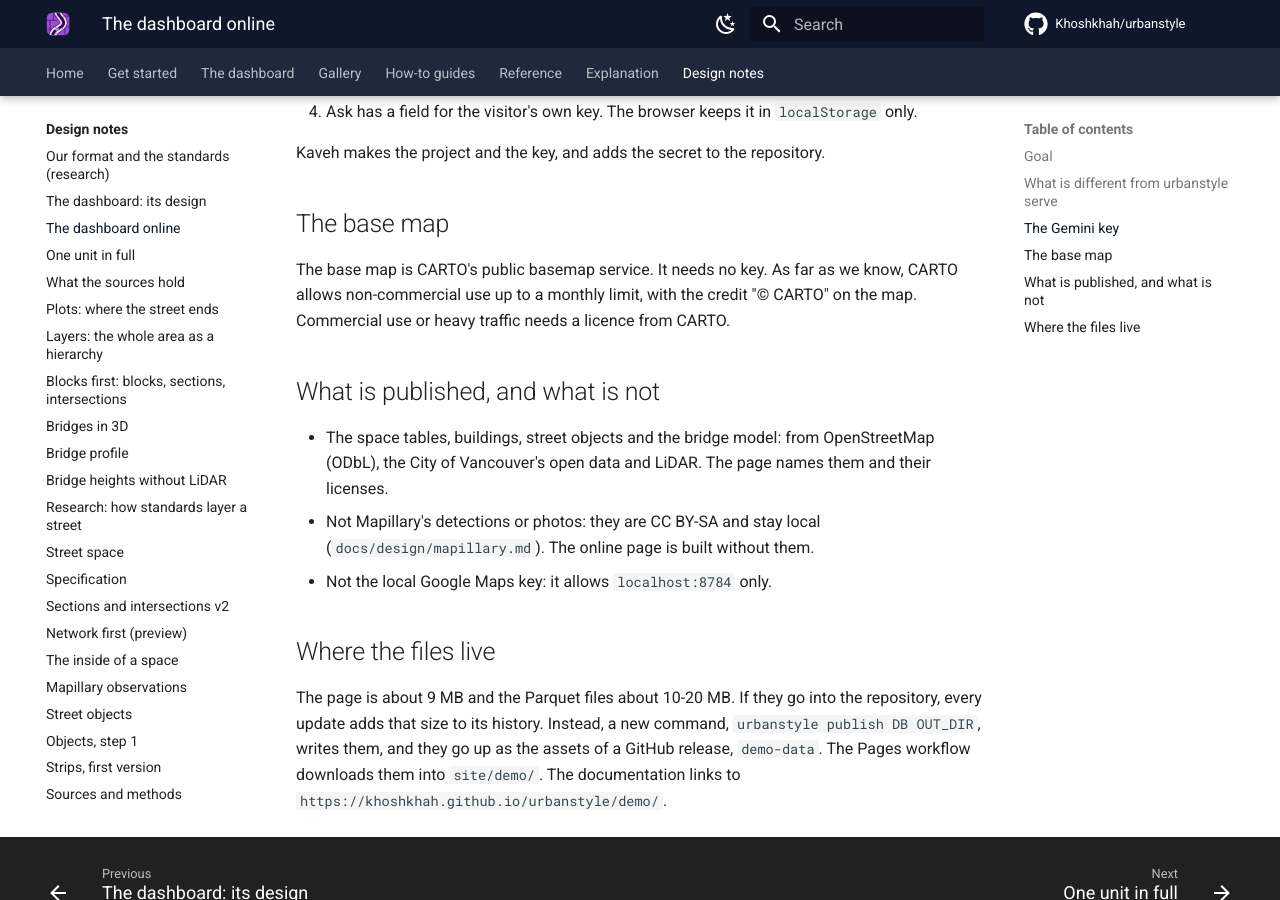
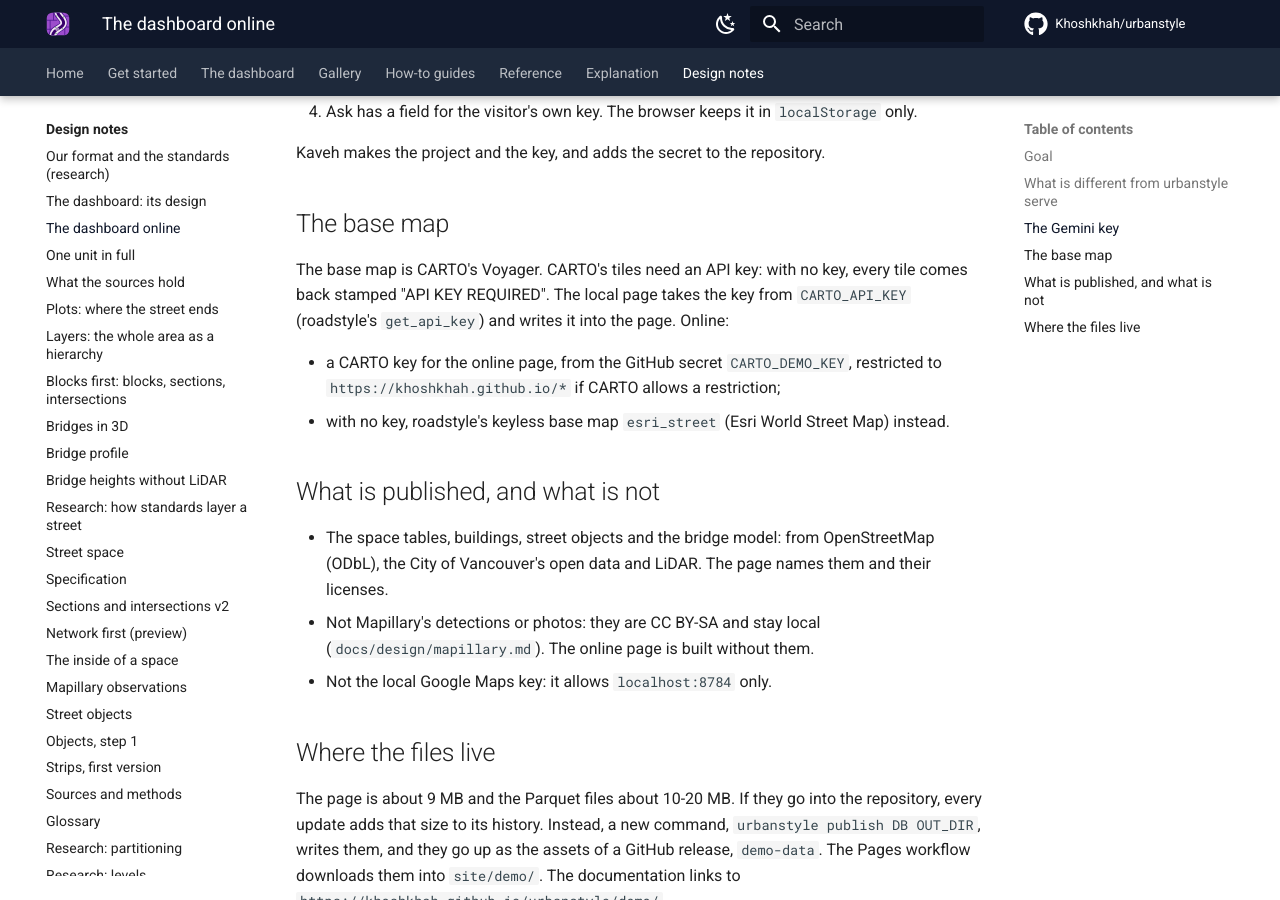
Before and after one commit to Khoshkhah/urbanstyle, an MkDocs documentation site: the page built from docs/design/online-dashboard.md, in a window 1280 px wide and 900 px high, scrolled down 1311 px. Built offline with MkDocs 1.6.1 and Material for MkDocs 9.7.7, drawn with Linux system fonts in a browser that asks for light colours; comment, search, counter and statistics services are not loaded.

Commit message:
The online design note: CARTO's tiles need a key; a keyless base map without it
Co-Authored-By: Claude Opus 5.5 <noreply@anthropic.com>

```diff
--- a/docs/design/online-dashboard.md
+++ b/docs/design/online-dashboard.md
@@ -40,8 +40,12 @@ Kaveh makes the project and the key, and adds the secret to the repository.
 
 ## The base map
 
-The base map is CARTO's public basemap service. It needs no key. As far as we know, CARTO allows non-commercial use up to a monthly
-limit, with the credit "© CARTO" on the map. Commercial use or heavy traffic needs a licence from CARTO.
+The base map is CARTO's Voyager. CARTO's tiles need an API key: with no key, every tile comes back stamped "API KEY REQUIRED". The
+local page takes the key from `CARTO_API_KEY` (roadstyle's `get_api_key`) and writes it into the page. Online:
+
+- a CARTO key for the online page, from the GitHub secret `CARTO_DEMO_KEY`, restricted to `https://khoshkhah.github.io/*` if CARTO
+  allows a restriction;
+- with no key, roadstyle's keyless base map `esri_street` (Esri World Street Map) instead.
 
 ## What is published, and what is not
 
```
